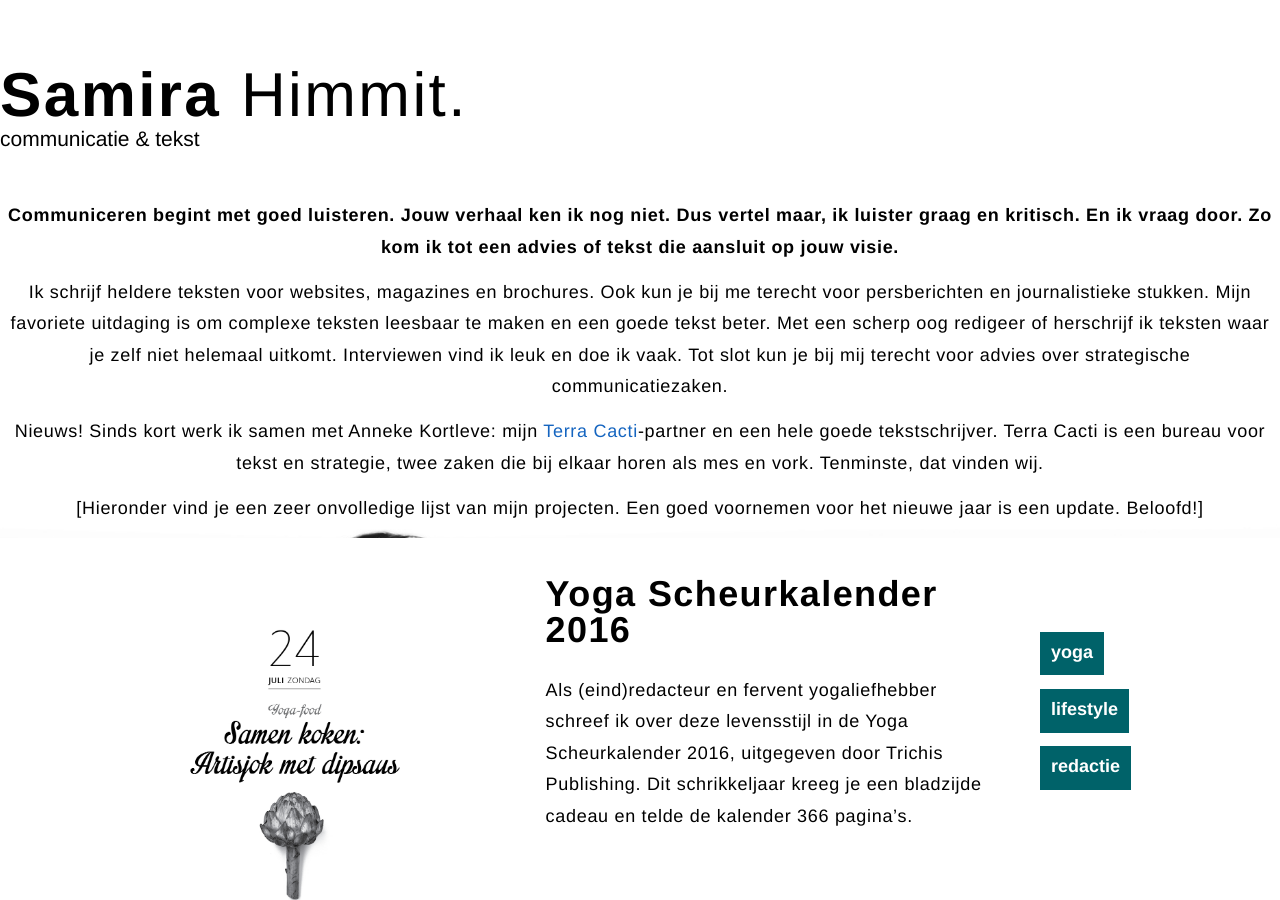
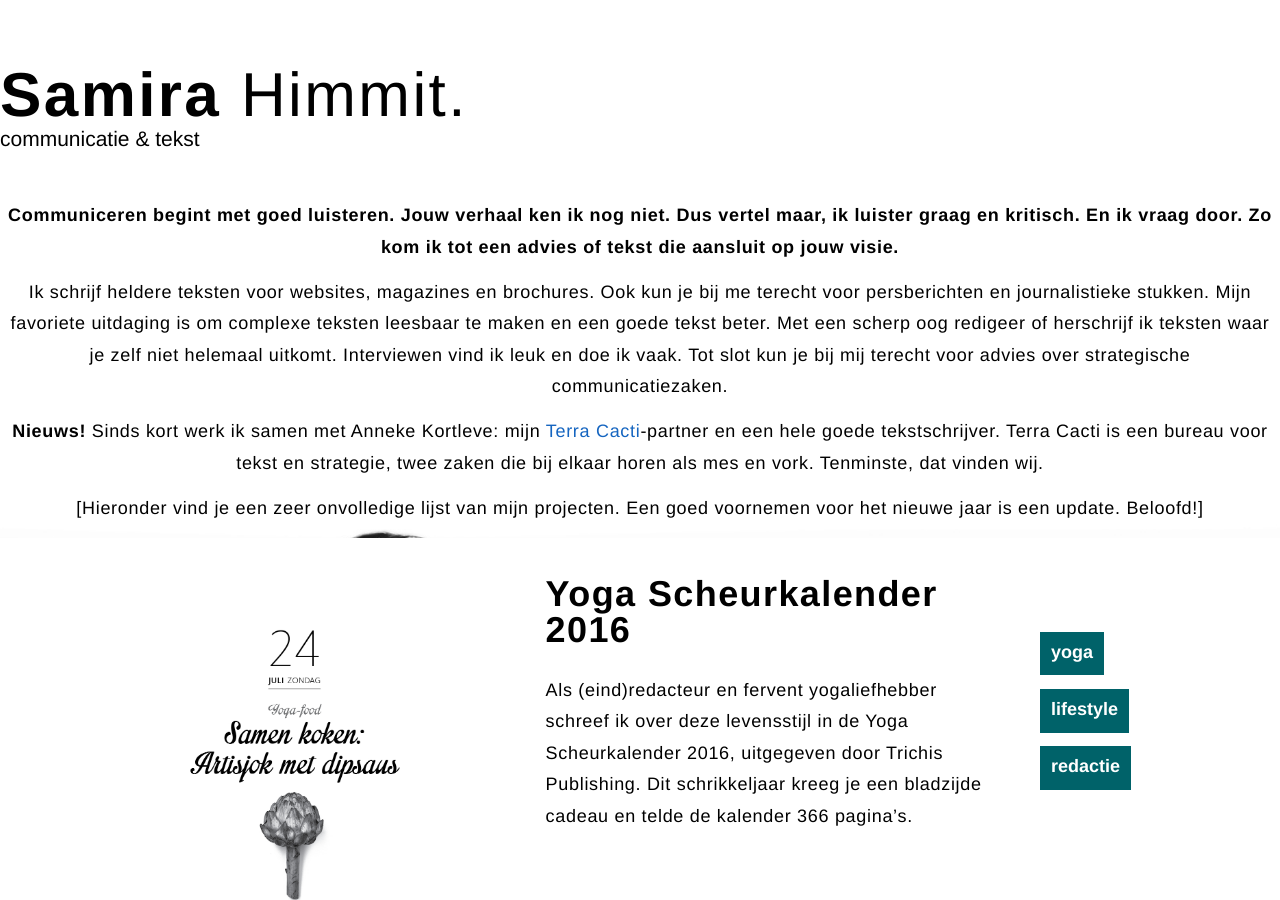
Before and after one commit to samirahimmit/samirahimmit.github.io, a Jekyll site: the page built from content/00-intro.md, in a window 1280 px wide and 900 px high. Built offline with Jekyll 4.4.1, drawn with Linux system fonts in a browser that asks for light colours; nearby versions of some CDN libraries; our own code applies the rules of GitHub Pages for plain Markdown files; library files that are not in the unit come from our copies.

```diff
--- a/content/00-intro.md
+++ b/content/00-intro.md
@@ -2,7 +2,7 @@
 
 Ik schrijf heldere teksten voor websites, magazines en brochures. Ook kun je bij me terecht voor persberichten en journalistieke stukken.  Mijn favoriete uitdaging is om complexe teksten leesbaar te maken en een goede tekst beter. Met een scherp oog redigeer of herschrijf ik  teksten waar je zelf niet helemaal uitkomt. Interviewen vind ik leuk en doe ik vaak. Tot slot kun je bij mij terecht voor advies over strategische communicatiezaken.
 
-Nieuws!
+**Nieuws!**
 Sinds kort werk ik samen met Anneke Kortleve: mijn [Terra Cacti](http://terracacti.nl/)-partner en een hele goede tekstschrijver. Terra Cacti is een bureau voor tekst en strategie, twee zaken die bij elkaar horen als mes en vork. Tenminste, dat vinden wij.
 
 [Hieronder vind je een zeer onvolledige lijst van mijn projecten. Een goed voornemen voor het nieuwe jaar is een update. Beloofd!]
```
